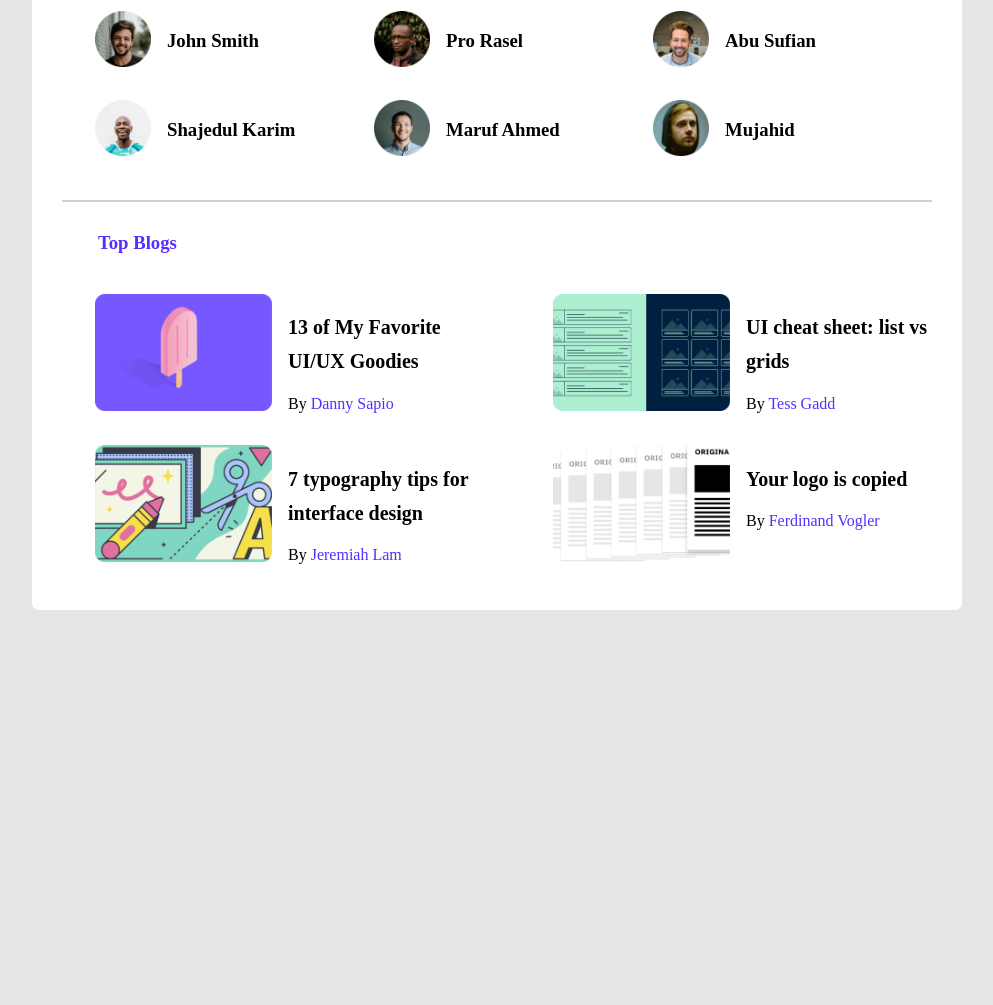
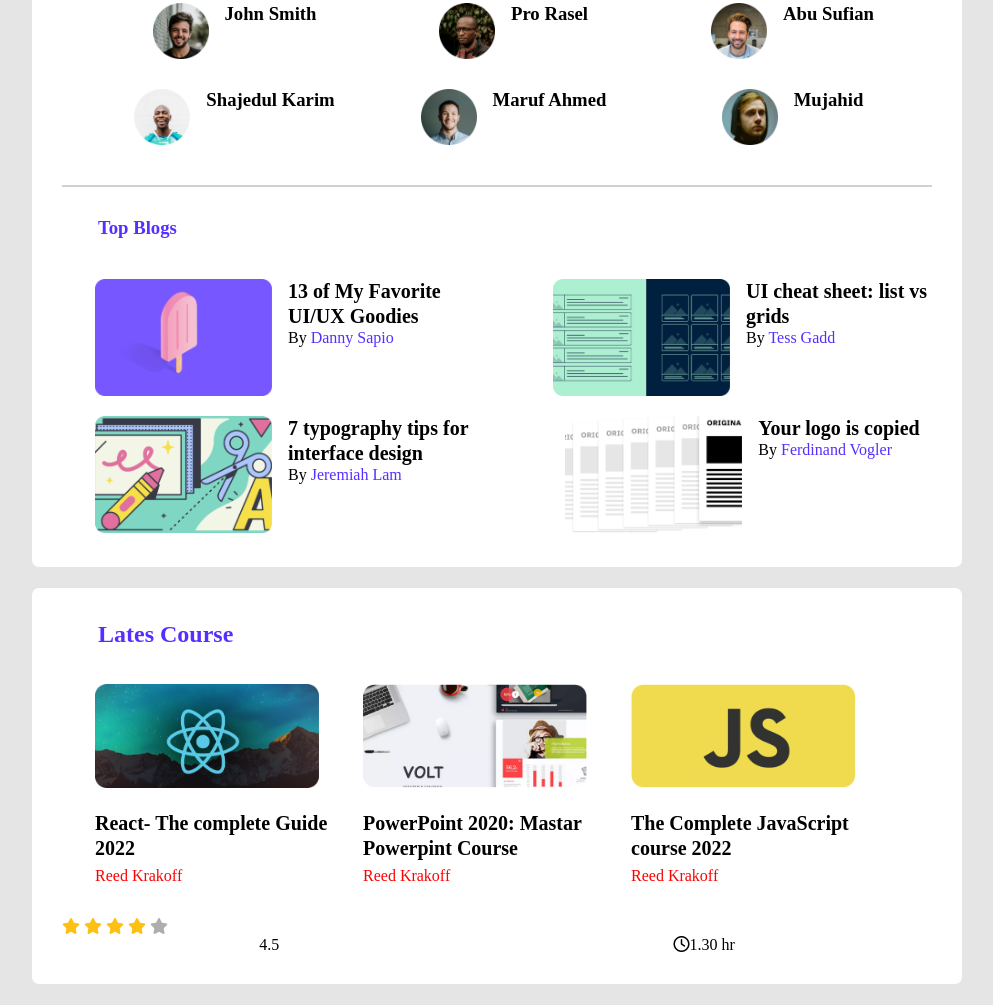
Before and after one commit to nusrat-parvin/Leader_board, a plain HTML site: page index.html in a window 1280 px wide. Shown: the part 198-1203 px from the top of the page, without its empty margins (143-1136 px from the left). Before the commit the page ends 816 px from the top, so only its background shows below. Drawn offline with Linux system fonts and the light colour scheme.

Commit message:
Almost done

```diff
--- a/index.html
+++ b/index.html
@@ -4,6 +4,8 @@
     <meta charset="UTF-8">
     <meta http-equiv="X-UA-Compatible" content="IE=edge">
     <meta name="viewport" content="width=device-width, initial-scale=1.0">
+    <!-- font-awesome cdn -->
+    <link rel="stylesheet" href="https://cdnjs.cloudflare.com/ajax/libs/font-awesome/6.2.1/css/all.min.css">
     <!-- stylesheet -->
     <link rel="stylesheet" href="./styles.css">
     <title>Leader Board</title>
@@ -64,7 +66,7 @@
 <hr>
 <!-- top blog design -->
 
-<h3 class="players-title blog">Top Blogs</h3>
+<h3 class="players-title">Top Blogs</h3>
 
     <div class="top-blogs">
 
@@ -113,5 +115,50 @@
 </section>
 </main>
     <!-- main area end -->
+
+<!-- course area start -->
+<section class="course-section">
+
+    <h2 class="players-title">Lates Course</h2>
+
+    <div class="all-courses">
+
+        <div class="course-one">
+            <img src="./images/courses/course-1.png" alt="">
+            <h2 class="course-title">React- The complete Guide 2022</h2>
+            <p>Reed Krakoff</p>
+        </div>
+
+        <div class="course-two">
+            <img src="./images/courses/course-2.png" alt="">
+            <h2 class="course-title">PowerPoint 2020: Mastar Powerpint Course</h2>
+            <p>Reed Krakoff</p>
+        </div>
+
+        <div class="course-three">
+            <img src="./images/courses/course-3.png" alt="">
+            <h2 class="course-title">The Complete JavaScript course 2022</h2>
+            <p>Reed Krakoff</p>
+        </div>
+</div>
+<div class="course-info">
+    <div>
+        <i class="fa-solid fa-star filled"></i>
+        <i class="fa-solid fa-star filled"></i>
+        <i class="fa-solid fa-star filled"></i>
+        <i class="fa-solid fa-star filled"></i>
+        <i class="fa-solid fa-star empty"></i>
+    </div>
+    <div class="course-time">
+        <p>4.5</p>
+        <p><i class="fa-regular fa-clock"></i>1.30 hr</p>
+    </div>
+</div>
+
+
+</section>
+
+<!-- course area end -->
+
 </body>
 </html>
--- a/styles.css
+++ b/styles.css
@@ -1,5 +1,5 @@
 *{
-    /* margin: 0 auto; */
+    margin: 0 auto;
     scroll-behavior: smooth;
 }
 body{
@@ -110,11 +110,51 @@ span{
 .blog-title{
     font-weight: 700;
     font-size: 20px;
-    line-height: 34px;
+    line-height: 25px;
 }
 .blog-info{
     margin-left: 16px;
 }
 
+/* main area design end */
 
-/* main area design end */
+/* courser area design part start */
+.course-section{
+    width: 870px;
+    border-radius: 7px;
+    margin-top: 21px;
+    margin: 21px auto;
+    padding: 30px;
+    background-color: #FFFFFF;
+}
+
+.all-courses{
+    display: grid;
+    grid-template-columns: repeat(3, 1fr);
+    padding: 33px;
+}
+.all-courses img{
+    width: 224px;
+    height: 104px;
+}
+.all-courses > div p{
+    color: red;
+}
+.course-title{
+    font-weight: 700;
+    font-size: 20px;
+    line-height: 25px;
+    margin-top: 19px;
+    margin-bottom: 6px;
+}
+.filled{
+    color: #FFC014;
+}
+.empty{
+    color: #AEAEAE;
+}
+.course-time{
+    display: flex;
+    justify-content: center;
+}
+/* courser area design part end */
```
